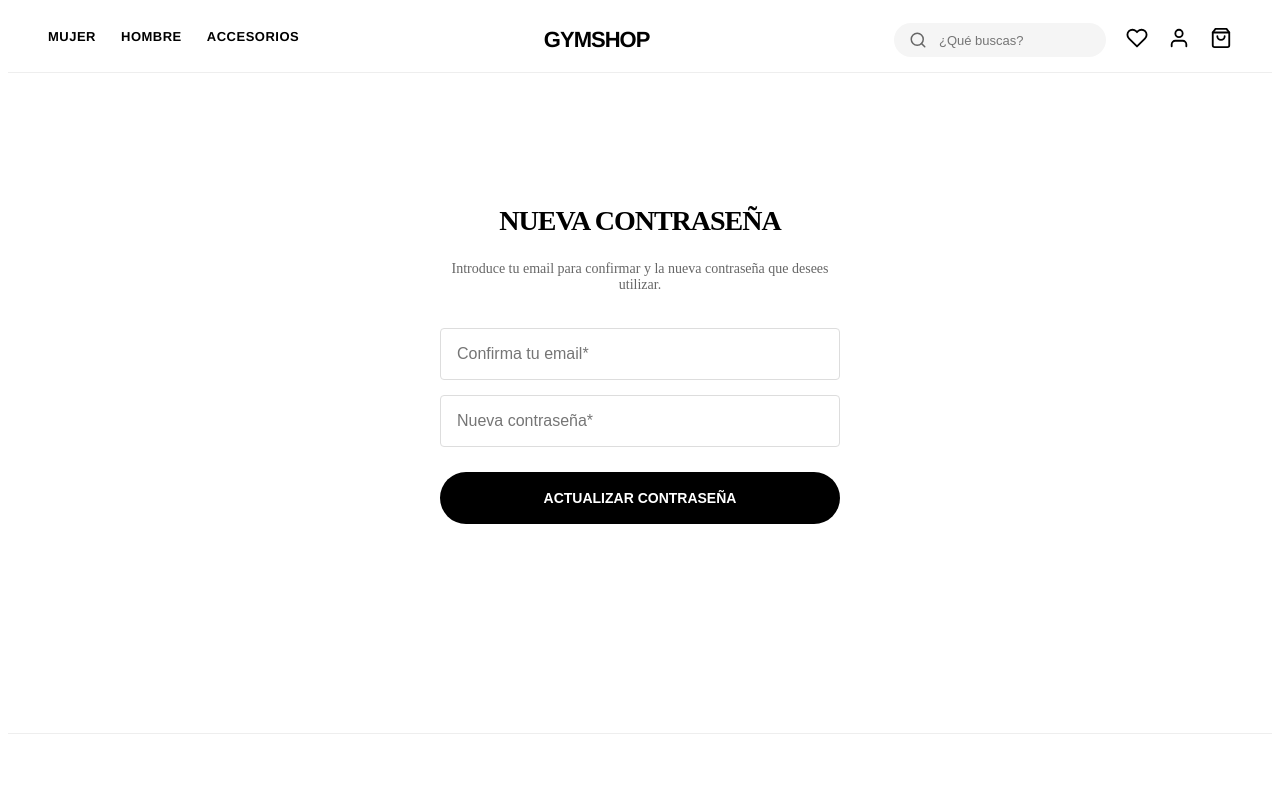
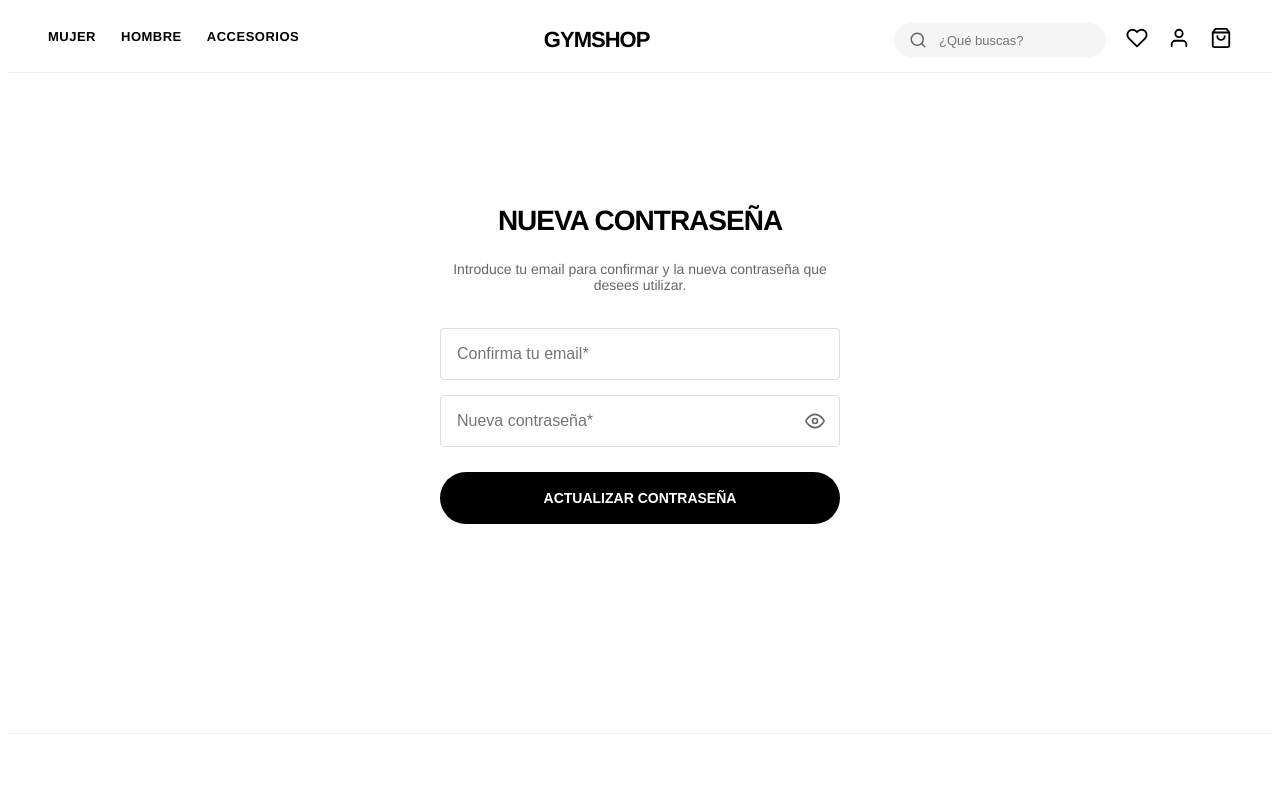
Before and after one commit to alexcloux99/gymshop, a React app in the folder frontend/: page /reset-password/1 in a window 1280 px wide. Shown: the top 800 px of the page. Built offline with nearby package versions, Linux system fonts and the light colour scheme; no server answers; the HTML template or start-up script is replaced by a standard one.

Commit message:
Mas correciones

```diff
--- a/frontend/src/pages/Cart.jsx
+++ b/frontend/src/pages/Cart.jsx
@@ -162,8 +162,8 @@ export default function Cart() {
                         <InputS placeholder="Nombre" value={shipData.first_name} onChange={e => setShipData({...shipData, first_name: e.target.value})} />
                         <InputS placeholder="Apellidos" value={shipData.last_name} onChange={e => setShipData({...shipData, last_name: e.target.value})} />
                     </div>
-                    <InputS placeholder="Dirección Línea 1" value={shipData.address_1} onChange={e => setShipData({...shipData, address_1: e.target.value})} />
-                    <InputS placeholder="Dirección Línea 2 (Opcional)" value={shipData.address_2} onChange={e => setShipData({...shipData, address_2: e.target.value})} />
+                    <InputS placeholder="Dirección" value={shipData.address_1} onChange={e => setShipData({...shipData, address_1: e.target.value})} />
+                    <InputS placeholder="Dirección Complementaria (Opcional)" value={shipData.address_2} onChange={e => setShipData({...shipData, address_2: e.target.value})} />
                     <div style={{ display: "flex", gap: "5px" }}>
                         <InputS placeholder="Ciudad" value={shipData.city} onChange={e => setShipData({...shipData, city: e.target.value})} />
                         <InputS placeholder="CP" value={shipData.postal_code} onChange={e => setShipData({...shipData, postal_code: e.target.value})} />
--- a/frontend/src/pages/Forgot.jsx
+++ b/frontend/src/pages/Forgot.jsx
@@ -13,7 +13,7 @@ export default function Forgot() {
     setMsg(""); setErr(""); setBusy(true);
     try {
       await apiPost("/api/auth/forgot-password/", { email });
-      setMsg("TE HEMOS ENVIADO UN EMAIL CON LAS INSTRUCCIONES.");
+      setMsg("TE HEMOS ENVIADO UN EMAIL PARA RECUPERAR TU CONTRASEÑA.");
     } catch (e) {
       setErr("NO SE HA ENCONTRADO NINGUNA CUENTA CON ESE EMAIL.");
     } finally { setBusy(false); }
@@ -23,13 +23,13 @@ export default function Forgot() {
     <div style={{ display: "flex", flexDirection: "column", alignItems: "center", justifyContent: "center", minHeight: "70vh", padding: "0 20px" }}>
       <h2 style={{ fontWeight: "900", textTransform: "uppercase", marginBottom: "10px" }}>¿Has olvidado tu contraseña?</h2>
       <p style={{ color: "#666", textAlign: "center", maxWidth: "400px", fontSize: "14px", marginBottom: "30px" }}>
-        Introduce tu email abajo y te enviaremos instrucciones para restablecerla.
+        Introduce tu email abajo y te enviaremos un email para restablecerla.
       </p>
 
       <form onSubmit={handleSubmit} style={{ width: "100%", maxWidth: "400px", display: "flex", flexDirection: "column", gap: "15px" }}>
         <input
           type="email"
-          placeholder="Email address*"
+          placeholder="Correo electrónico*"
           required
           value={email}
           onChange={(e) => setEmail(e.target.value)}
@@ -40,7 +40,7 @@ export default function Forgot() {
         {err && <p style={{ color: "#d32f2f", fontSize: "13px", fontWeight: "bold", textAlign: "center" }}>{err}</p>}
 
         <button disabled={busy} type="submit" style={{ backgroundColor: "#000", color: "#fff", padding: "16px", border: "none", borderRadius: "30px", fontWeight: "900", cursor: "pointer", textTransform: "uppercase" }}>
-          {busy ? "Enviando..." : "Enviar Instrucciones"}
+          {busy ? "Enviando..." : "Enviar"}
         </button>
       </form>
 
--- a/frontend/src/pages/Orders.jsx
+++ b/frontend/src/pages/Orders.jsx
@@ -144,8 +144,8 @@ export default function Orders() {
               <InputField label="Apellidos" value={formData.last_name} onChange={e => setFormData({...formData, last_name: e.target.value})} />
             </div>
 
-            <InputField label="Dirección Línea 1" value={formData.address_1} onChange={e => setFormData({...formData, address_1: e.target.value})} placeholder="Calle y número" />
-            <InputField label="Dirección Línea 2 (Opcional)" value={formData.address_2} onChange={e => setFormData({...formData, address_2: e.target.value})} placeholder="Bloque, puerta, oficina..." />
+            <InputField label="Dirección" value={formData.address_1} onChange={e => setFormData({...formData, address_1: e.target.value})} placeholder="Calle y número" />
+            <InputField label="Dirección Complementaria (Opcional)" value={formData.address_2} onChange={e => setFormData({...formData, address_2: e.target.value})} placeholder="Bloque, puerta, oficina..." />
 
             <div style={{ display: "grid", gridTemplateColumns: "1fr 1fr", gap: "15px" }}>
               <InputField label="Ciudad" value={formData.city} onChange={e => setFormData({...formData, city: e.target.value})} />
--- a/frontend/src/pages/ResetPassword.jsx
+++ b/frontend/src/pages/ResetPassword.jsx
@@ -1,6 +1,7 @@
 import { useState } from "react";
 import { apiPost } from "../api/client";
 import { useNavigate } from "react-router-dom";
+import { FiEye, FiEyeOff } from "react-icons/fi";
 
 export default function ResetPassword() {
   const [email, setEmail] = useState("");
@@ -8,9 +9,14 @@ export default function ResetPassword() {
   const [busy, setBusy] = useState(false);
   const navigate = useNavigate();
   const [toast, setToast] = useState({ show: false, msg: "", type: "success" });
+  const [showPassword, setShowPassword] = useState(false); // Estado para mostrar/ocultar clave
 
   const showNotification = (msg, type = "success") => {
     setToast({ show: true, msg, type });
+    // Si es un error, lo quitamos a los 3 segundos para que el usuario pueda reintentar
+    if (type === "error") {
+      setTimeout(() => setToast({ show: false, msg: "", type: "success" }), 3000);
+    }
   };
 
   const handleSubmit = async (e) => {
@@ -26,6 +32,7 @@ export default function ResetPassword() {
 
       showNotification("¡CONTRASEÑA ACTUALIZADA CON ÉXITO!");
 
+      // Esperamos para que el usuario vea el mensaje antes de redirigir
       setTimeout(() => {
         navigate("/login");
       }, 2000);
@@ -37,13 +44,15 @@ export default function ResetPassword() {
   };
 
   return (
-    <div style={{ display: "flex", flexDirection: "column", alignItems: "center", justifyContent: "center", minHeight: "70vh", padding: "0 20px", position: "relative" }}>
+    <div style={{ display: "flex", flexDirection: "column", alignItems: "center", justifyContent: "center", minHeight: "70vh", padding: "0 20px", position: "relative", fontFamily: "Helvetica, Arial, sans-serif" }}>
+
+      {/* NOTIFICACIÓN ESTILO GYMSHARK */}
       {toast.show && (
         <div style={{
           position: "fixed", top: "100px", right: "20px",
           backgroundColor: toast.type === "success" ? "#000" : "#c53030",
           color: "#fff", padding: "15px 30px", borderRadius: "4px",
-          fontWeight: "900", zIndex: 9999, fontSize: "13px",
+          fontWeight: "900", zIndex: 9999, fontSize: "12px",
           boxShadow: "0 4px 15px rgba(0,0,0,0.2)",
           animation: "slideIn 0.3s ease-out"
         }}>
@@ -57,6 +66,8 @@ export default function ResetPassword() {
       </p>
 
       <form onSubmit={handleSubmit} style={{ width: "100%", maxWidth: "400px", display: "flex", flexDirection: "column", gap: "15px" }}>
+
+        {/* INPUT EMAIL */}
         <input
           type="email"
           placeholder="Confirma tu email*"
@@ -65,14 +76,31 @@ export default function ResetPassword() {
           onChange={e => setEmail(e.target.value)}
           style={{ padding: "16px", border: "1px solid #ddd", borderRadius: "4px", fontSize: "16px", outline: "none" }}
         />
+
+        {/* INPUT PASSWORD CON OJO */}
+        <div style={{ position: "relative", width: "100%" }}>
           <input
-          type="password"
+            type={showPassword ? "text" : "password"}
             placeholder="Nueva contraseña*"
             required
             value={password}
             onChange={e => setPassword(e.target.value)}
-          style={{ padding: "16px", border: "1px solid #ddd", borderRadius: "4px", fontSize: "16px", outline: "none" }}
+            style={{
+              padding: "16px", border: "1px solid #ddd", borderRadius: "4px",
+              fontSize: "16px", width: "100%", boxSizing: "border-box", outline: "none"
+            }}
           />
+          {/* ICONO DEL OJO */}
+          <div
+            onClick={() => setShowPassword(!showPassword)}
+            style={{
+              position: "absolute", right: "15px", top: "50%", transform: "translateY(-50%)",
+              cursor: "pointer", color: "#666", display: "flex", alignItems: "center"
+            }}
+          >
+            {showPassword ? <FiEyeOff size={20} /> : <FiEye size={20} />}
+          </div>
+        </div>
 
         <button disabled={busy} type="submit" style={{
           backgroundColor: "#000", color: "#fff", padding: "18px", border: "none",
```
Lines whose indentation alone changed are shown as unchanged.
